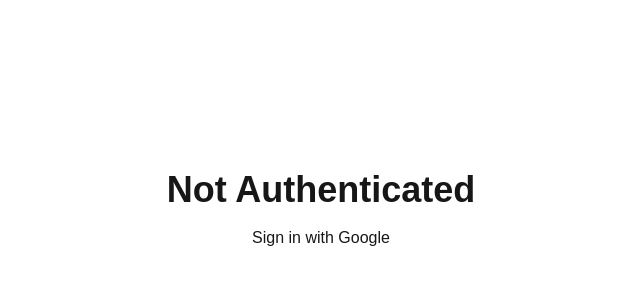
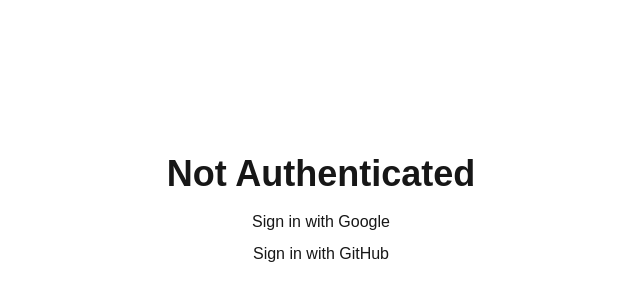
Before and after one commit to SCASTELLANO6044/NextJS-Authentication-Example, a Next.js app in the folder supabase-google-oauth/: page /auth in a window 1280 px wide. Shown: the part 190-490 px from the top of the page, without its empty margins (319-959 px from the left). Built offline with nearby package versions, Linux system fonts and the light colour scheme; no server answers.

Commit message:
:sparkles: Sign in with GitHub

```diff
--- a/supabase-google-oauth/components/Forms/AuthForm.jsx
+++ b/supabase-google-oauth/components/Forms/AuthForm.jsx
@@ -1,5 +1,5 @@
 'use client'
-import { signinWithGoogle } from '@/utils/actions'
+import { signinWithGitHub, signinWithGoogle } from '@/utils/actions'
 
 const AuthForm = () => {
   return (
@@ -7,6 +7,9 @@
       <button className='btn' formAction={signinWithGoogle}>
         Sign in with Google
       </button>
+      <button className='btn' formAction={signinWithGitHub}>
+        Sign in with GitHub
+      </button>
     </form>
   )
 }
--- a/supabase-google-oauth/next.config.ts
+++ b/supabase-google-oauth/next.config.ts
@@ -8,6 +8,10 @@
         protocol: 'https',
         hostname: 'lh3.googleusercontent.com',
       },
+      {
+        protocol: 'https',
+        hostname: 'avatars.githubusercontent.com',
+      },
     ],
   },
 };
--- a/supabase-google-oauth/utils/actions.js
+++ b/supabase-google-oauth/utils/actions.js
@@ -22,10 +22,11 @@
 }
 
 const signinWithGoogle = signInWith('google')
+const signinWithGitHub = signInWith('github')
 
 const signOut = async () => {
   const supabase = await createClientForServer()
   await supabase.auth.signOut()
 }
 
-export { signinWithGoogle, signOut }
+export { signinWithGoogle, signOut, signinWithGitHub }
```
